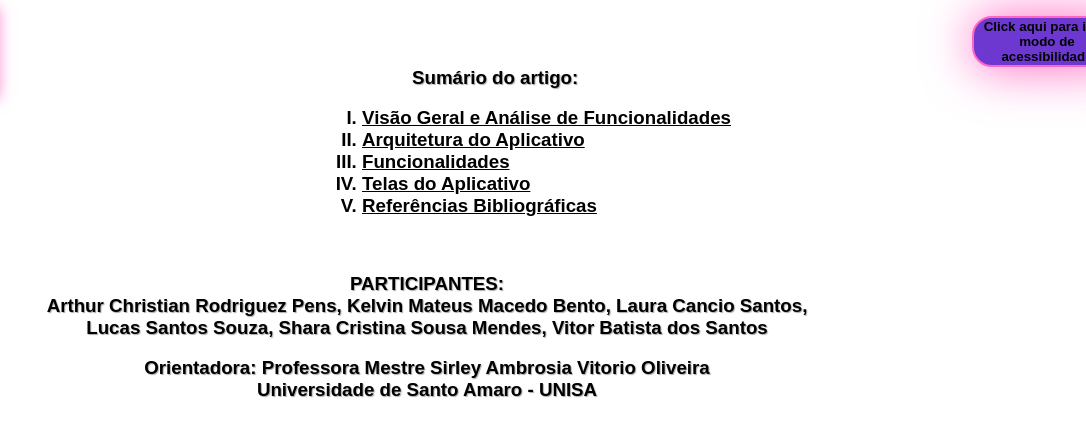
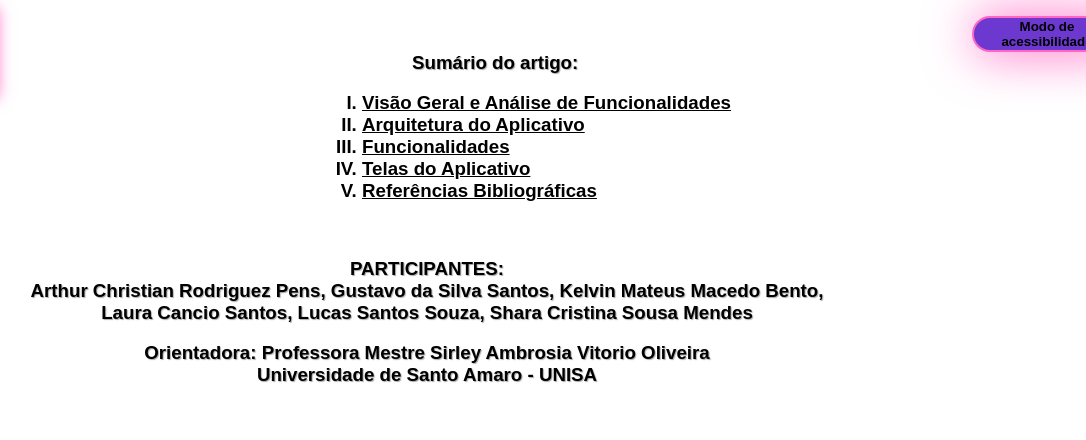
Before and after one commit to Kelvinmacedoo/Help-Woman, a plain HTML site: page projeto.html in a window 1280 px wide. Shown: the part 113-553 px from the top of the page, 194-1280 px from the left. Drawn offline with Linux system fonts and the light colour scheme.

Commit message:
Update projeto.html

```diff
--- a/projeto.html
+++ b/projeto.html
@@ -91,7 +91,7 @@
 	<h3> <nav style="font-family: Arial;">
 	  														<a href="acessibilidade.html">
 															<button id="botaoAC" style="width: 150px; margin-left: 650px;">
-															<strong>Click aqui para ir ao modo de acessibilidade</strong>
+															<strong> Modo de acessibilidade</strong>
 															</button>
 															</a>
 
@@ -124,8 +124,8 @@
 <div style=" padding-right: 38px; text-align: center; text-shadow: 1px 1px 1px darkgray;">
 <h3  style="font-family: Arial">
 	PARTICIPANTES: <br>
- 	Arthur Christian Rodriguez Pens, Kelvin Mateus Macedo Bento,
-	Laura Cancio Santos, <br> Lucas Santos Souza, Shara Cristina Sousa Mendes, Vitor Batista dos Santos
+ 	Arthur Christian Rodriguez Pens, Gustavo da Silva Santos, Kelvin Mateus Macedo Bento, <br>
+	Laura Cancio Santos, Lucas Santos Souza, Shara Cristina Sousa Mendes
 	<br>  <p> Orientadora: Professora Mestre Sirley Ambrosia Vitorio Oliveira
 			<br>Universidade de Santo Amaro - UNISA
 </h3>
@@ -236,9 +236,7 @@
 </details>
 
 
-
 <h4>.</h4>
-
 
 
 </body>
```
